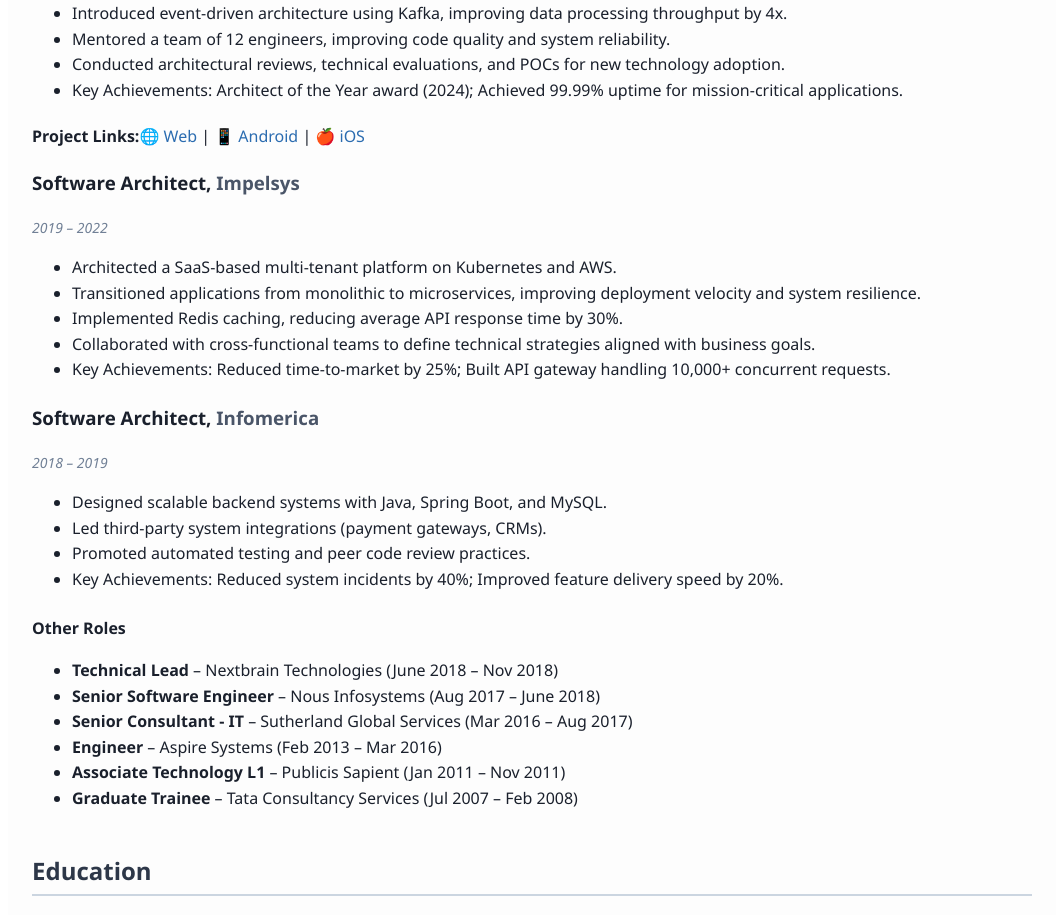
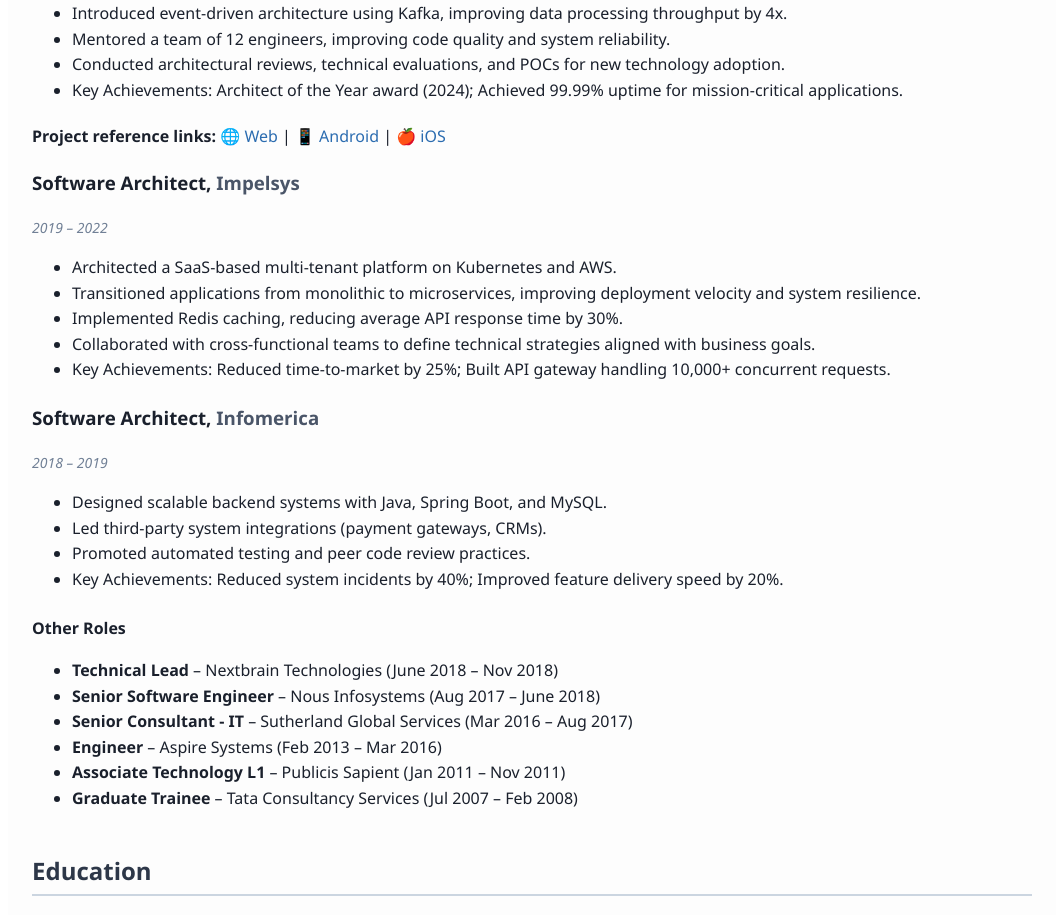
Before and after one commit to rameshkumarp24/ramesh.us, a React (Create React App) app: page / in a window 1280 px wide. Shown: the part 1370-2285 px from the top of the page, without its empty margins (108-1171 px from the left). Built offline with nearby package versions, Linux system fonts and the light colour scheme.

Commit message:
Update App.js

```diff
--- a/src/App.js
+++ b/src/App.js
@@ -107,7 +107,7 @@
           ]}
         />
         <p>
-          <strong>Project Links:</strong>
+          <strong>Project reference links: </strong>
           🌐{" "}
           <a
             href="https://healthcare.ascension.org/ascension-one"
```
